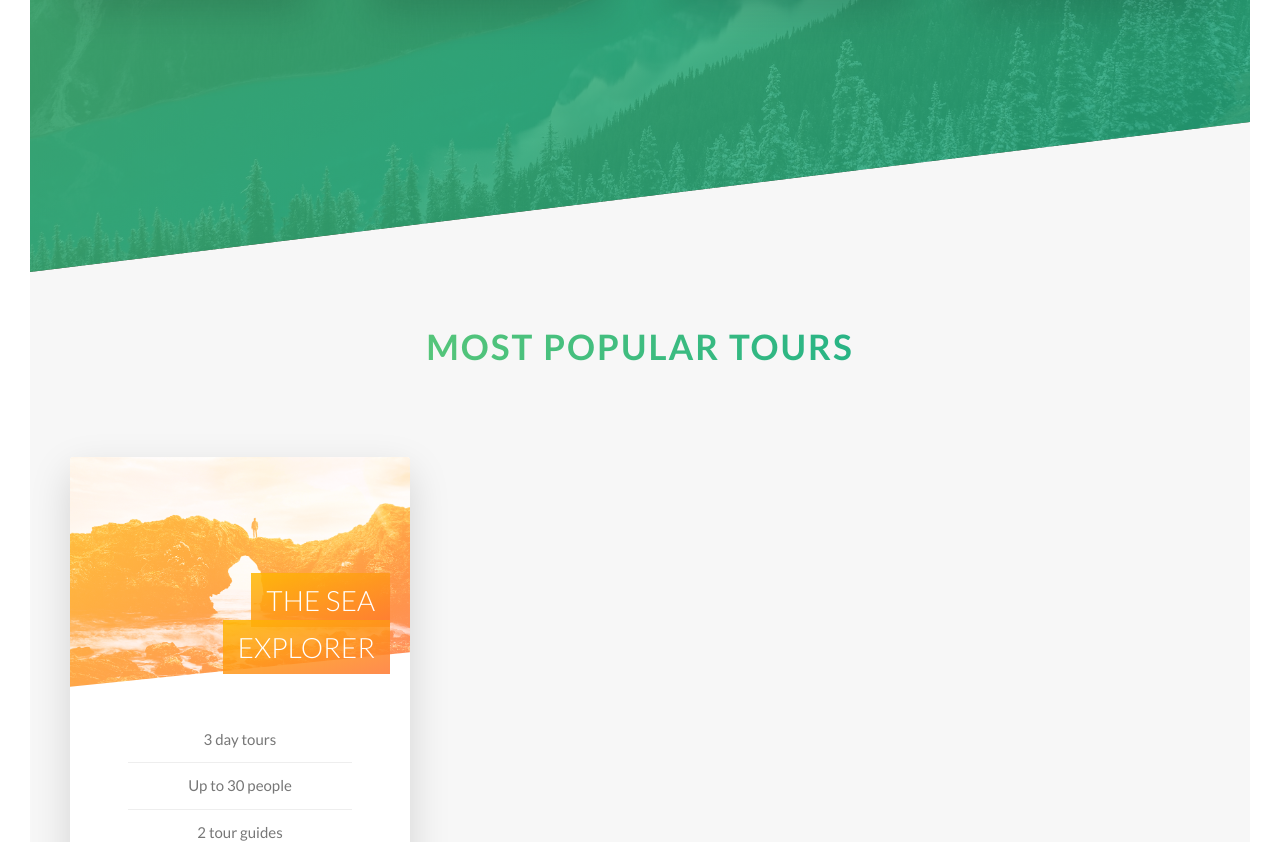
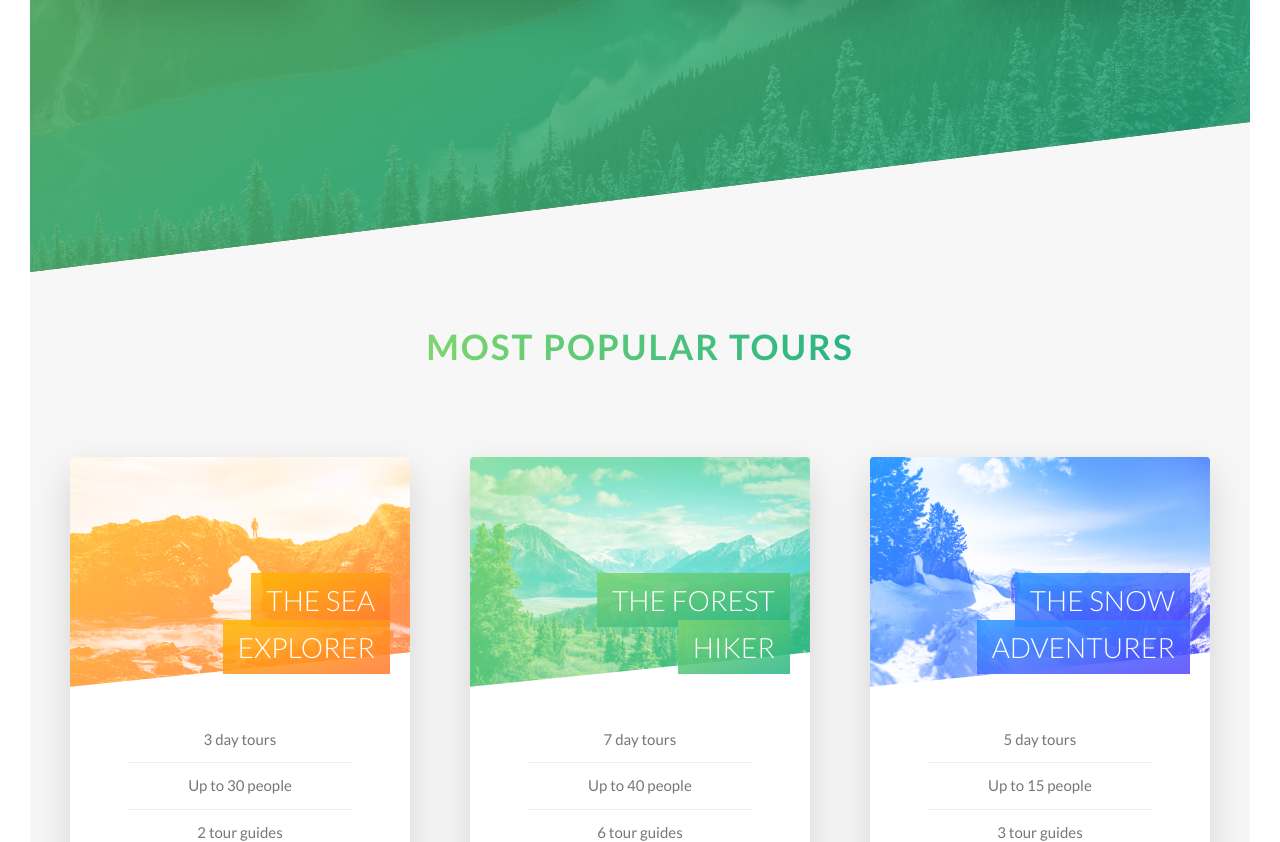
Before and after one commit to c4t3rpilL4r/advanced_css_and_sass, a website: page 05/index.html in a window 1280 px wide. Shown: the part 1958-2800 px from the top of the page. Drawn offline with Linux system fonts and the light colour scheme.

Commit message:
041 Building the Tours Section - Part 3

```diff
--- a/05/index.html
+++ b/05/index.html
@@ -81,6 +81,7 @@
 							</p>
 						</div>
 					</div>
+
 					<div class="col-1-of-4">
 						<div class="feature-box">
 							<i class="feature-box__icon icon-basic-compass"></i>
@@ -92,6 +93,7 @@
 							</p>
 						</div>
 					</div>
+
 					<div class="col-1-of-4">
 						<div class="feature-box">
 							<i class="feature-box__icon icon-basic-map"></i>
@@ -103,6 +105,7 @@
 							</p>
 						</div>
 					</div>
+
 					<div class="col-1-of-4">
 						<div class="feature-box">
 							<i class="feature-box__icon icon-basic-heart"></i>
@@ -140,16 +143,112 @@
 										<li>3 day tours</li>
 										<li>Up to 30 people</li>
 										<li>2 tour guides</li>
-										<li>Sleep in cozy hostels</li>
-										<li>Difficulty: very easy</li>
+										<li>Sleep in cozy hotels</li>
+										<li>Difficulty: easy</li>
 									</ul>
 								</div>
 							</div>
 							<div class="card__side card__side--back card__side--back-1">
-								BACK
+								<div class="card__cta">
+									<div class="card__price-box">
+										<p class="card__price-only">
+											Only
+										</p>
+										<p class="card__price-value">
+											$297
+										</p>
+									</div>
+									<a href="#" class="btn btn--white">
+										Book now!
+									</a>
+								</div>
 							</div>
 						</div>
 					</div>
+
+					<div class="col-1-of-3">
+						<div class="card">
+							<div class="card__side card__side--front">
+								<div class="card__picture card__picture--2">
+									&nbsp;
+								</div>
+								<h4 class="card__heading">
+									<span class="card__heading-span card__heading-span--2">
+										The Forest Hiker
+									</span>
+								</h4>
+								<div class="card__details">
+									<ul>
+										<li>7 day tours</li>
+										<li>Up to 40 people</li>
+										<li>6 tour guides</li>
+										<li>Sleep in provided tents</li>
+										<li>Difficulty: medium</li>
+									</ul>
+								</div>
+							</div>
+							<div class="card__side card__side--back card__side--back-2">
+								<div class="card__cta">
+									<div class="card__price-box">
+										<p class="card__price-only">
+											Only
+										</p>
+										<p class="card__price-value">
+											$497
+										</p>
+									</div>
+									<a href="#" class="btn btn--white">
+										Book now!
+									</a>
+								</div>
+							</div>
+						</div>
+					</div>
+
+					<div class="col-1-of-3">
+						<div class="card">
+							<div class="card__side card__side--front">
+								<div class="card__picture card__picture--3">
+									&nbsp;
+								</div>
+								<h4 class="card__heading">
+									<span class="card__heading-span card__heading-span--3">
+										The Snow Adventurer
+									</span>
+								</h4>
+								<div class="card__details">
+									<ul>
+										<li>5 day tours</li>
+										<li>Up to 15 people</li>
+										<li>3 tour guides</li>
+										<li>Sleep in provided tents</li>
+										<li>Difficulty: hard</li>
+									</ul>
+								</div>
+							</div>
+							<div class="card__side card__side--back card__side--back-3">
+								<div class="card__cta">
+									<div class="card__price-box">
+										<p class="card__price-only">
+											Only
+										</p>
+										<p class="card__price-value">
+											$897
+										</p>
+									</div>
+									<a href="#" class="btn btn--white">
+										Book now!
+									</a>
+								</div>
+							</div>
+						</div>
+					</div>
+				</div>
+
+				<div class="u-center-text u-margin-top-huge">
+					<a href="#" class="btn btn--green">
+						Discover all tours
+					</a>
 				</div>
 			</section>
 		</main>
--- a/05/sass/abstracts/_variables.scss
+++ b/05/sass/abstracts/_variables.scss
@@ -1,6 +1,6 @@
 // COLORS
-$color-primary: #7ed56f;
-$color-primary-light: #55c57a;
+$color-primary: #55c57a;
+$color-primary-light: #7ed56f;
 $color-primary-dark: #28b485;
 
 $color-secondary-light: #ffb900;
--- a/05/sass/base/_utilities.scss
+++ b/05/sass/base/_utilities.scss
@@ -5,3 +5,6 @@
 .u-margin-bottom-small { margin-bottom: 1.5rem; };
 .u-margin-bottom-medium { margin-bottom: 4rem; };
 .u-margin-bottom-big { margin-bottom: 8rem; };
+
+.u-margin-top-big { margin-top: 8rem; };
+.u-margin-top-huge { margin-top: 10rem; };
--- a/05/sass/components/_button.scss
+++ b/05/sass/components/_button.scss
@@ -36,6 +36,15 @@
 
 		&::after {
 			background-color: $color-white;
+		}
+	}
+
+	&--green {
+		background-color: $color-primary;
+		color: $color-white;
+
+		&::after {
+			background-color: $color-primary;
 		}
 	}
 
--- a/05/sass/components/_card.scss
+++ b/05/sass/components/_card.scss
@@ -40,9 +40,24 @@
 			transform: rotateY(180deg);
 
 			&-1 {
-				background-image: linear-gradient(to right bottom,
+				background-image: linear-gradient(
+					to right bottom,
 					$color-secondary-light,
 					$color-secondary-dark);
+			}
+
+			&-2 {
+				background-image: linear-gradient(
+					to right bottom,
+					$color-primary-light,
+					$color-primary-dark);
+			}
+
+			&-3 {
+				background-image: linear-gradient(
+					to right bottom,
+					$color-tertiary-light,
+					$color-tertiary-dark);
 			}
 		}
 	}
@@ -65,13 +80,33 @@
 		// this will blend the front colors of the section-tours cards to their images
 		background-blend-mode: screen;
 
+		// due to this, the flow that was set at .card__side was broken so the ones below are added
 		-webkit-clip-path: polygon(0 0, 100% 0, 100% 85%, 0 100%);
 		clip-path: polygon(0 0, 100% 0, 100% 85%, 0 100%);
+
+		// due to clip-path, the overflow property at .card__side no longer works so these are added
+		border-top-left-radius: 3px;
+		border-top-right-radius: 3px;
 
 		&--1 {
 			background-image: linear-gradient(to right bottom,
 				$color-secondary-light,
-				$color-secondary-dark), url(../img/nat-5.jpg);
+				$color-secondary-dark),
+				url(../img/nat-5.jpg);
+		}
+
+		&--2 {
+			background-image: linear-gradient(to right bottom,
+				$color-primary-light,
+				$color-primary-dark),
+				url(../img/nat-6.jpg);
+		}
+
+		&--3 {
+			background-image: linear-gradient(to right bottom,
+				$color-tertiary-light,
+				$color-tertiary-dark),
+				url(../img/nat-7.jpg);
 		}
 	}
 
@@ -98,8 +133,21 @@
 			background-image: linear-gradient(
 				to right bottom,
 				rgba($color-secondary-light, .85),
-				rgba($color-secondary-dark, .85)
-			);
+				rgba($color-secondary-dark, .85));
+		}
+
+		&--2 {
+			background-image: linear-gradient(
+				to right bottom,
+				rgba($color-primary-light, .85),
+				rgba($color-primary-dark, .85));
+		}
+
+		&--3 {
+			background-image: linear-gradient(
+				to right bottom,
+				rgba($color-tertiary-light, .85),
+				rgba($color-tertiary-dark, .85));
 		}
 	}
 
@@ -122,4 +170,31 @@
 			}
 		}
 	}
+
+	// BACK SIDE STYLING
+
+	&__cta {
+		position: absolute;
+		top: 50%;
+		left: 50%;
+		transform: translate(-50%, -50%);
+		width: 90%;
+		text-align: center;
+	}
+
+	&__price-box {
+		text-align: center;
+		color: $color-white;
+		margin-bottom: 8rem;
+	}
+
+	&__price-only {
+		font-size: 1.4rem;
+		text-transform: uppercase;
+	}
+
+	&__price-value {
+		font-size: 6rem;
+		font-weight: 100;
+	}
 }
--- a/05/sass/pages/_home.scss
+++ b/05/sass/pages/_home.scss
@@ -26,6 +26,6 @@
 
 .section-tours {
 	background-color: $color-grey-light-1;
-	padding: 25rem 0 50rem 0;
+	padding: 25rem 0 15rem 0;
 	margin-top: -13rem; // original is -10rem
 }
```
Also changed, not shown: 05/css/style.css.
